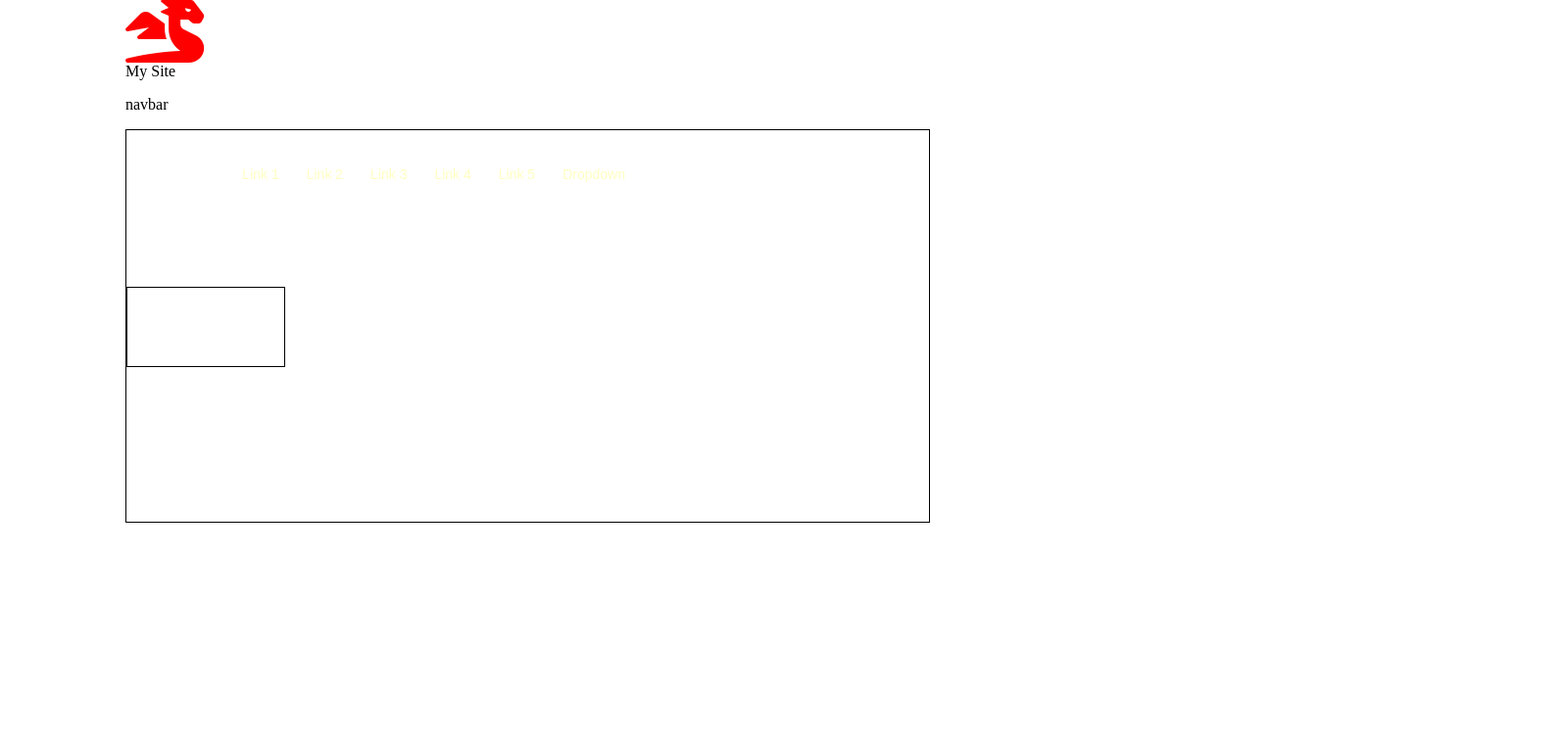
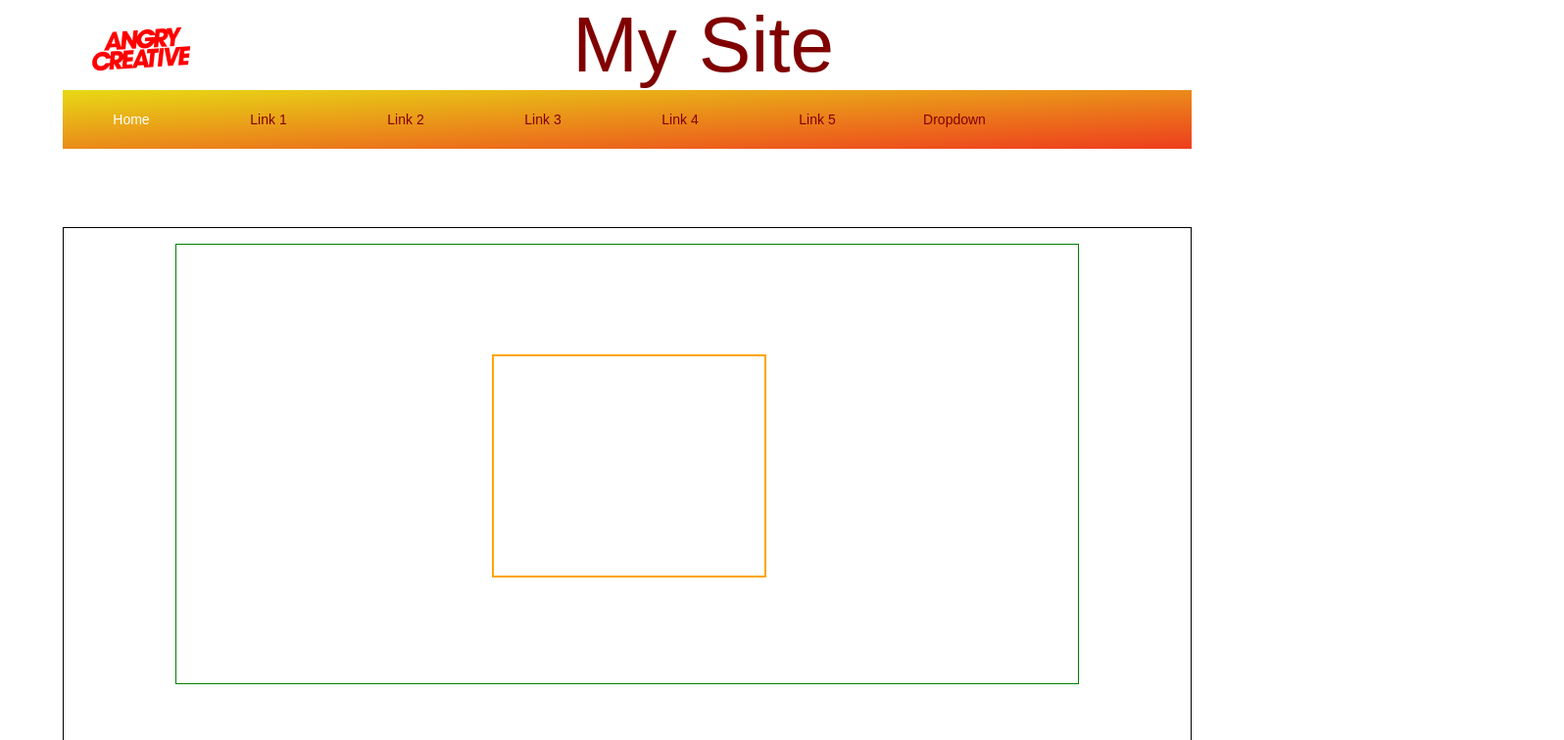
Before and after one commit to raumteuder/dropdown, a plain HTML site: page index.html in a window 1280 px wide. Shown: the top 756 px of the page at 98% size, 1596 px wide, since content can reach past the window. Drawn offline with Linux system fonts and the light colour scheme; a web font is replaced by a local one.

Commit message:
style coded

```diff
--- a/index.html
+++ b/index.html
@@ -10,6 +10,10 @@
       integrity="sha384-oS3vJWv+0UjzBfQzYUhtDYW+Pj2yciDJxpsK1OYPAYjqT085Qq/1cq5FLXAZQ7Ay"
       crossorigin="anonymous"
     />
+    <link
+      rel="stylesheet"
+      href="https://fonts.googleapis.com/css?family=Akronim"
+    />
     <link rel="stylesheet" href="style.css" />
     <title>Document</title>
   </head>
@@ -17,12 +21,11 @@
     <div class="container">
       <header>
         <div class="logo">
-          <i class="fas fa-dragon fa-4x"></i>
+          <i class="fab fa-angrycreative fa-5x"></i>
         </div>
         <div class="title">My Site</div>
-      </header>
+
         <nav>
-        <p>navbar</p>
           <ul>
             <li class="link1"><a href="index.html" class="active">Home</a></li>
             <li class="link2"><a href="#">Link 1</a></li>
@@ -41,11 +44,52 @@
             </li>
           </ul>
         </nav>
+      </header>
 
       <div class="content-container">
-        <div class="parent-box">
-          <div class="child-box"></div>
+        <div class="background-box">
+          <div class="content-box"></div>
         </div>
+        Lorem ipsum dolor sit amet consectetur adipisicing elit. Doloribus
+        repellat fuga veniam expedita, itaque iure vero ipsum a quibusdam
+        tempora maxime, debitis quidem tempore sunt ratione corrupti saepe
+        laudantium distinctiolorem Lorem ipsum dolor sit amet consectetur,
+        adipisicing elit. Quia dolorem mollitia perspiciatis iste quasi expedita
+        laboriosam vel repudiandae numquam. Laborum excepturi reiciendis rem
+        tenetur eos tempore culpa autem id asperiores. Lorem ipsum dolor, sit
+        amet consectetur adipisicing elit. Qui doloribus fuga blanditiis atque
+        suscipit illum, dolorem quis hic maiores, molestias nobis vitae deserunt
+        libero nesciunt autem error cumque aperiam omnis. Lorem ipsum, dolor sit
+        amet consectetur adipisicing elit. Facere sunt quod consectetur?
+        Incidunt illum assumenda tempore cum aliquid est iusto atque quas? Fugit
+        neque debitis architecto consequatur, possimus ratione perspiciatis?
+        Lorem ipsum dolor sit amet consectetur adipisicing elit. Optio
+        blanditiis suscipit laborum delectus consectetur dolores quod iste
+        nesciunt odio, tempora repudiandae modi sed accusamus nemo reiciendis
+        soluta a deserunt quaerat? Lorem ipsum, dolor sit amet consectetur
+        adipisicing elit. Tempore maxime eaque praesentium porro placeat
+        quisquam obcaecati, eum at magnam tenetur ipsa repudiandae nihil
+        inventore quod iusto, a nam impedit temporibus. Lorem ipsum dolor sit
+        amet consectetur adipisicing elit. Iure molestiae necessitatibus autem
+        quidem, porro cum? Sint cupiditate nesciunt necessitatibus sunt dolore
+        nemo, reprehenderit eaque doloremque saepe modi ducimus veniam illum!
+        Lorem ipsum dolor sit, amet consectetur adipisicing elit. Expedita odit
+        magni perspiciatis explicabo a, iste vel cum tempore beatae, aperiam sed
+        recusandae voluptatem nostrum doloribus at ipsa dignissimos blanditiis
+        deserunt. Lorem ipsum dolor sit amet consectetur adipisicing elit.
+        Corporis nulla quibusdam quae earum, et cumque, atque incidunt
+        laboriosam necessitatibus officiis ipsum veniam placeat amet eaque
+        cupiditate blanditiis rem! Adipisci, suscipit! Lorem ipsum dolor sit
+        amet consectetur adipisicing elit. Sit maiores iste magnam voluptatem
+        magni amet, velit officia nemo dolores odio, totam accusantium, minus
+        molestias laborum quia? Earum doloremque excepturi nulla. Lorem ipsum
+        dolor sit amet consectetur adipisicing elit. Fugiat incidunt iure
+        repellat id dicta commodi dolorum totam voluptate facilis, officiis est
+        maxime fuga, similique unde culpa quos quas nesciunt illo. Lorem ipsum
+        dolor sit amet consectetur adipisicing elit. Neque quod libero nobis
+        quasi veritatis asperiores consequuntur, excepturi ipsam voluptatum, rem
+        optio distinctio debitis labore nam quos, facere quibusdam temporibus
+        hic?
       </div>
     </div>
   </body>
--- a/style.css
+++ b/style.css
@@ -1,65 +1,87 @@
-body {
-  height: 100%;
-  width: 80%;
-  margin: 0 auto;
+* {
+  margin: 0;
   padding: 0;
+}
+header {
+  position: sticky;
+  width: 100%;
+  top: 0;
+  left: 0;
+  background-color: white;
+  z-index: 3;
 }
 
 .logo {
   color: red;
+  float: left;
+  height: 4rem;
+  margin: 10px;
+  margin-left: 30px;
+  background-clip: border-box;
+}
+.title {
+  font-family: Akronim, sans-serif;
+  font-size: 5rem;
+  font-weight: 500;
+  color: maroon;
+  position: relative;
+  left: 33%;
 }
 
-.content-container {
+body {
+  height: 100%;
+  width: 90%;
+  margin: 0 auto;
+  padding: 0;
 }
-
-.parent-box {
-  border: 1px solid black;
-  width: 80%;
-  position: relative;
-  height: 25rem;
-  margin-bottom: 5rem;
-  /* text-align: center; */
-}
-
-.child-box {
-  border: 1px solid black;
-  position: absolute;
-  width: 10rem;
-  height: 5rem;
-  top: 40%;
-  margin: 0 auto;
+nav {
+  width: 100%;
+  height: 60px;
+  background-image: linear-gradient(
+    to bottom right,
+    rgb(231, 217, 21),
+    rgb(238, 61, 30)
+  );
+  z-index: 5555555;
 }
 
 nav ul {
+  margin-left: auto;
+  margin-right: auto;
+  float: left;
+  width: 100%;
+}
+
+nav ul li {
+  /* float: left; */
+  text-align: center;
+  list-style: none;
+  position: relative;
   float: left;
 }
 
-nav ul li {
-  float: left;
-  list-style: none;
-  position: relative;
-}
-
 nav ul li a {
+  width: 7rem;
   display: block;
   font-family: Arial, Helvetica, sans-serif;
-  color: #ff66;
+  color: maroon;
   font-size: 14px;
   padding: 22px 14px;
   text-decoration: none;
 }
 nav ul li a:hover {
-  background-color: grey;
+  background-color: lightgrey;
 }
 nav ul li a.active {
   color: white;
 }
 
 nav ul li ul {
+  top: 3rem;
+  text-align: center;
   display: none;
   position: absolute;
-  background-color: black;
-  padding: 5px;
+  background-color: yellow;
   padding-left: 0px;
   border-radius: 0px 0px 4px 4px;
   overflow: hidden;
@@ -70,9 +92,35 @@ nav ul li:hover ul {
 }
 
 nav ul li ul li a {
-  padding: 8px 14px;
-  width: 100%;
+  padding: 8px 8px 8px 6px;
+  width: 8.5rem;
 }
 nav ul li ul li a:hover {
   background-color: gray;
 }
+
+.content-container {
+  border: 1px solid black;
+  margin-top: 5rem;
+  z-index: 0;
+}
+
+.background-box {
+  border: 1px solid green;
+  position: relative;
+  width: 80%;
+  margin: 1rem auto;
+  height: 28rem;
+  margin-bottom: 5rem;
+}
+
+.content-box {
+  align-items: center;
+  text-align: center;
+  border: 2px solid orange;
+  position: absolute;
+  width: 30%;
+  height: 14rem;
+  top: 25%;
+  left: 35%;
+}
```
Lines whose indentation alone changed are shown as unchanged.
